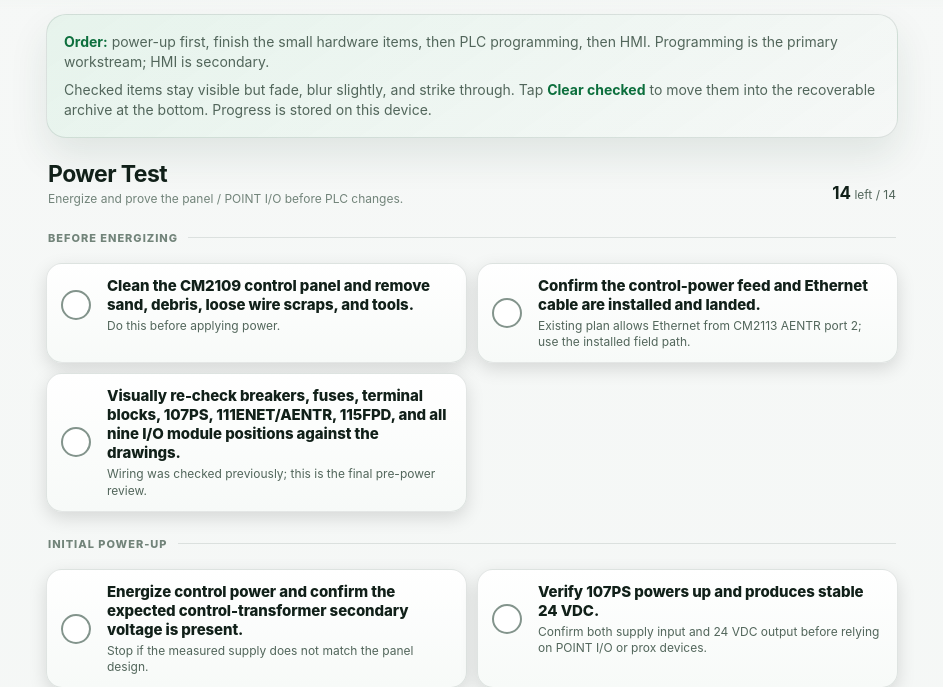
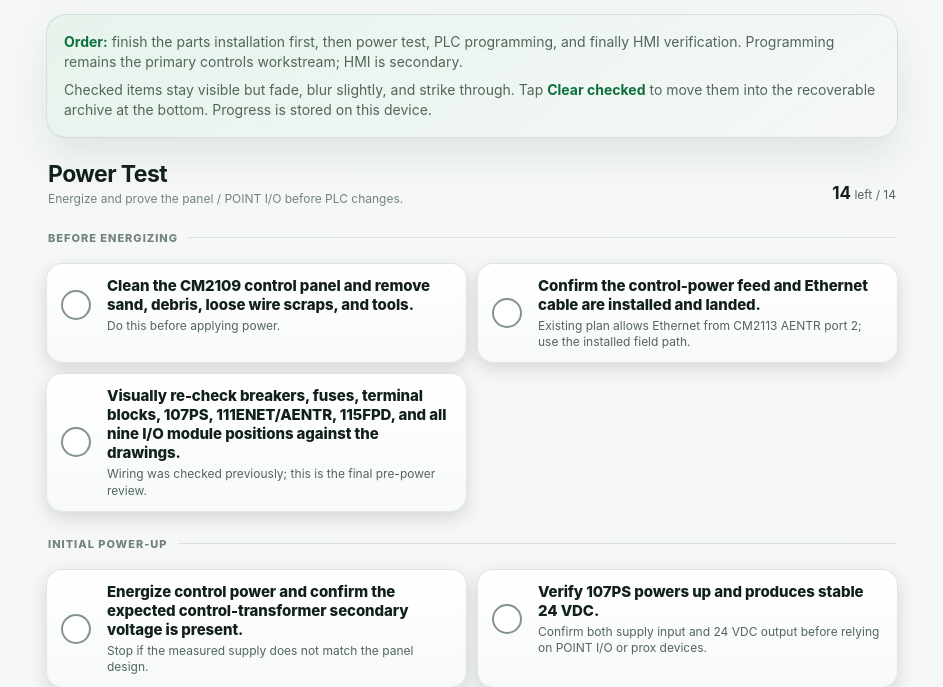
Before and after one commit to AndSuch-Mods/General-AI-Test-Space-1, a plain HTML site: page index.html in a window 1280 px wide. Shown: the part 126-813 px from the top of the page, without its empty margins (168-1111 px from the left). Drawn offline with Linux system fonts and the light colour scheme.

Commit message:
Put parts first in commissioning order

```diff
--- a/index.html
+++ b/index.html
@@ -32,7 +32,7 @@
 
   <main>
     <section class="intro">
-      <p><strong>Order:</strong> power-up first, finish the small hardware items, then PLC programming, then HMI. Programming is the primary workstream; HMI is secondary.</p>
+      <p><strong>Order:</strong> finish the parts installation first, then power test, PLC programming, and finally HMI verification. Programming remains the primary controls workstream; HMI is secondary.</p>
       <p>Checked items stay visible but fade, blur slightly, and strike through. Tap <strong>Clear checked</strong> to move them into the recoverable archive at the bottom. Progress is stored on this device.</p>
     </section>
 
```
